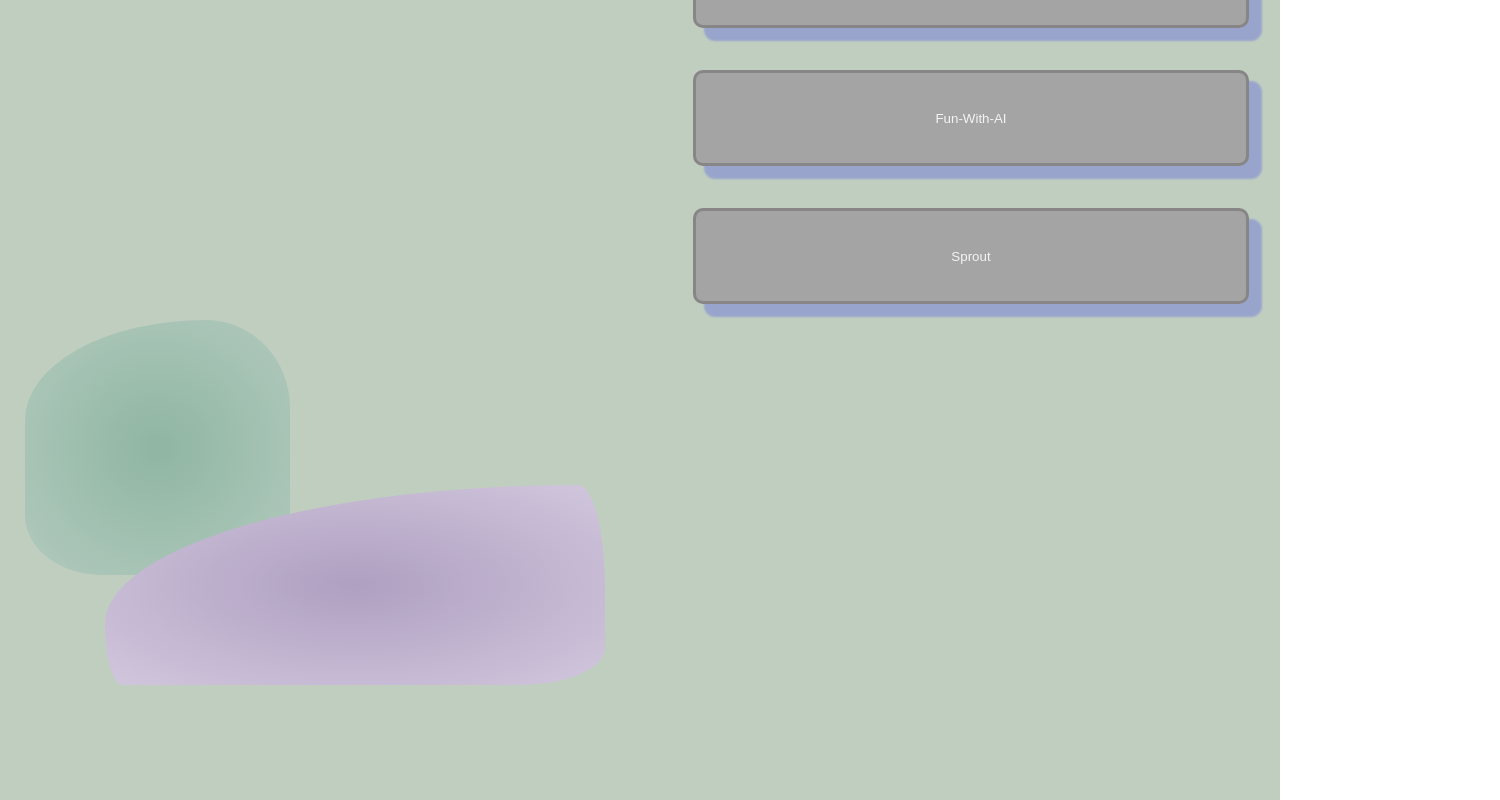
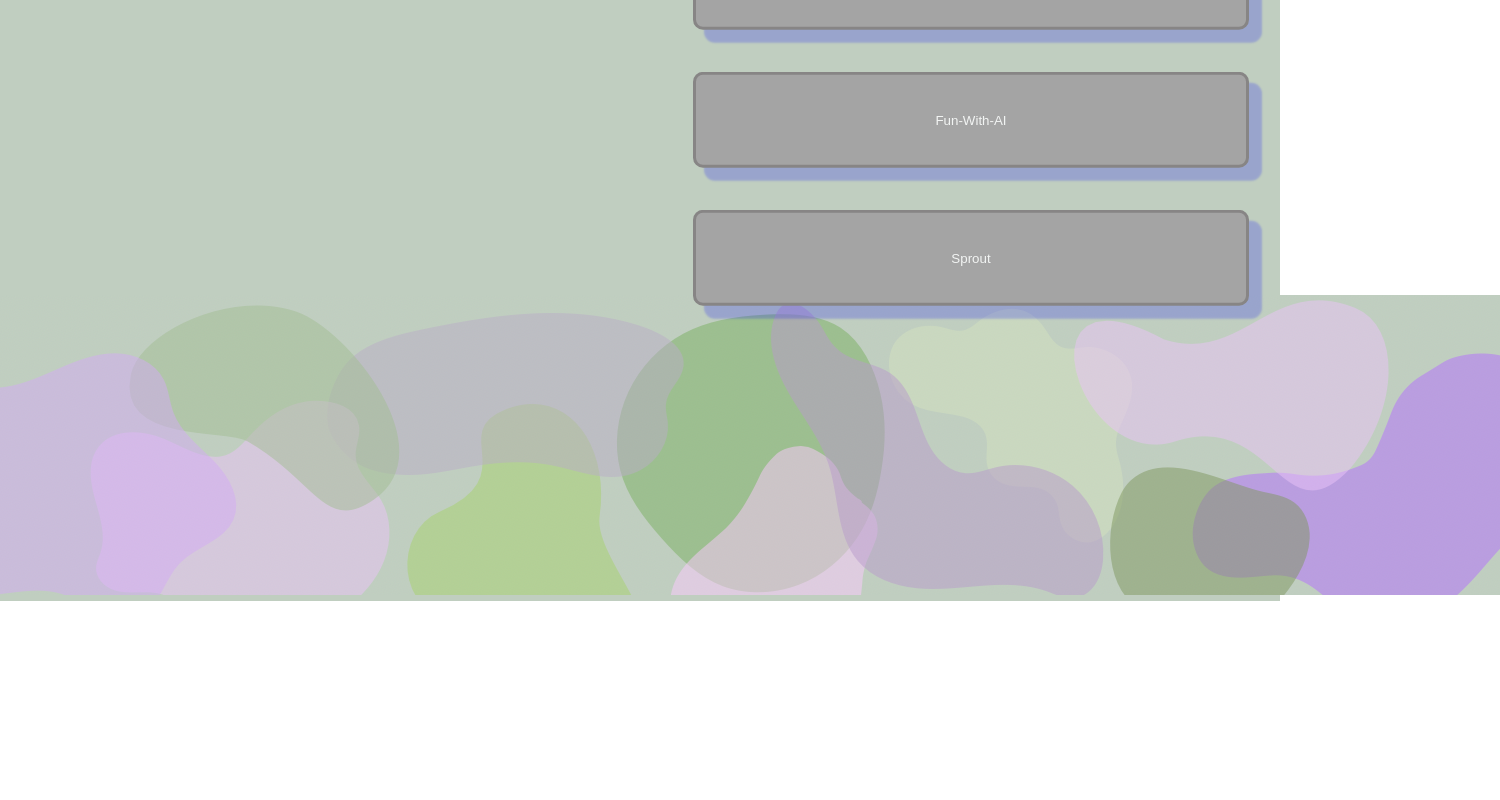
Before and after one commit to Sasu-Osayande/portfolio, a React (Create React App) app: page /sasu in a window 1280 px wide. Shown: the part 199-999 px from the top of the page, 1500 px wide, since content can reach past the window. After the commit the page ends 800 px from the top, so only its background shows below. Built offline with nearby package versions, Linux system fonts and the light colour scheme.

Commit message:
Add new blob image and video

```diff
--- a/src/components/Portfolio.js
+++ b/src/components/Portfolio.js
@@ -1,5 +1,6 @@
 import "./Portfolio.css";
 import { Link } from "react-router-dom";
+import image from "../assets/images/blob.png";
 
 function Portfolio() {
   return (
@@ -41,13 +42,14 @@
           </Link>
         </button>
       </div>
-      <div>
+      <img src={image} alt="collection of colourful blobs" />
+      {/* <div>
         <div className="Blob1"></div>
         <div className="Blob2"></div>
         <div className="Blob3"></div>
         <div className="Blob4"></div>
         <div className="Blob5"></div>
-      </div>
+      </div> */}
     </div>
   );
 }
```
Also changed, not shown: src/assets/images/blob.png, 1 other file (tests, documents, lock files or other folders).
